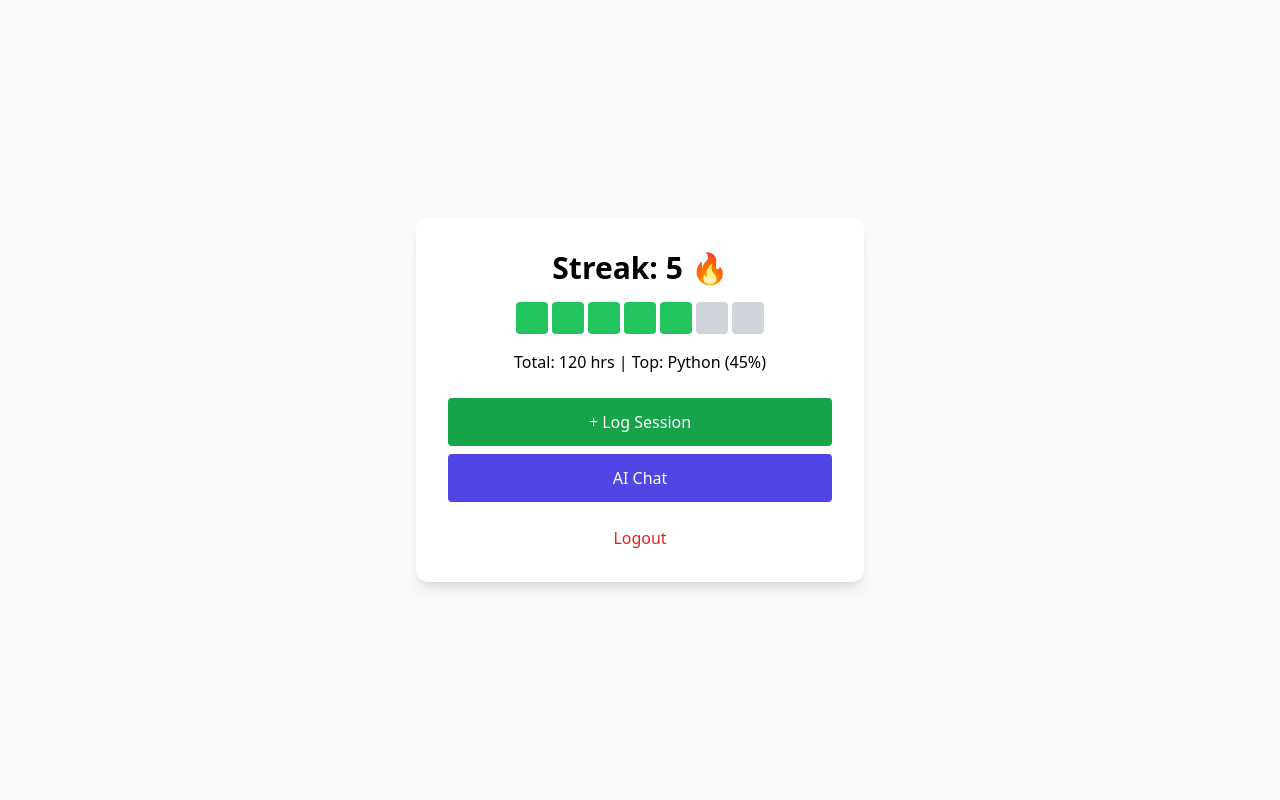
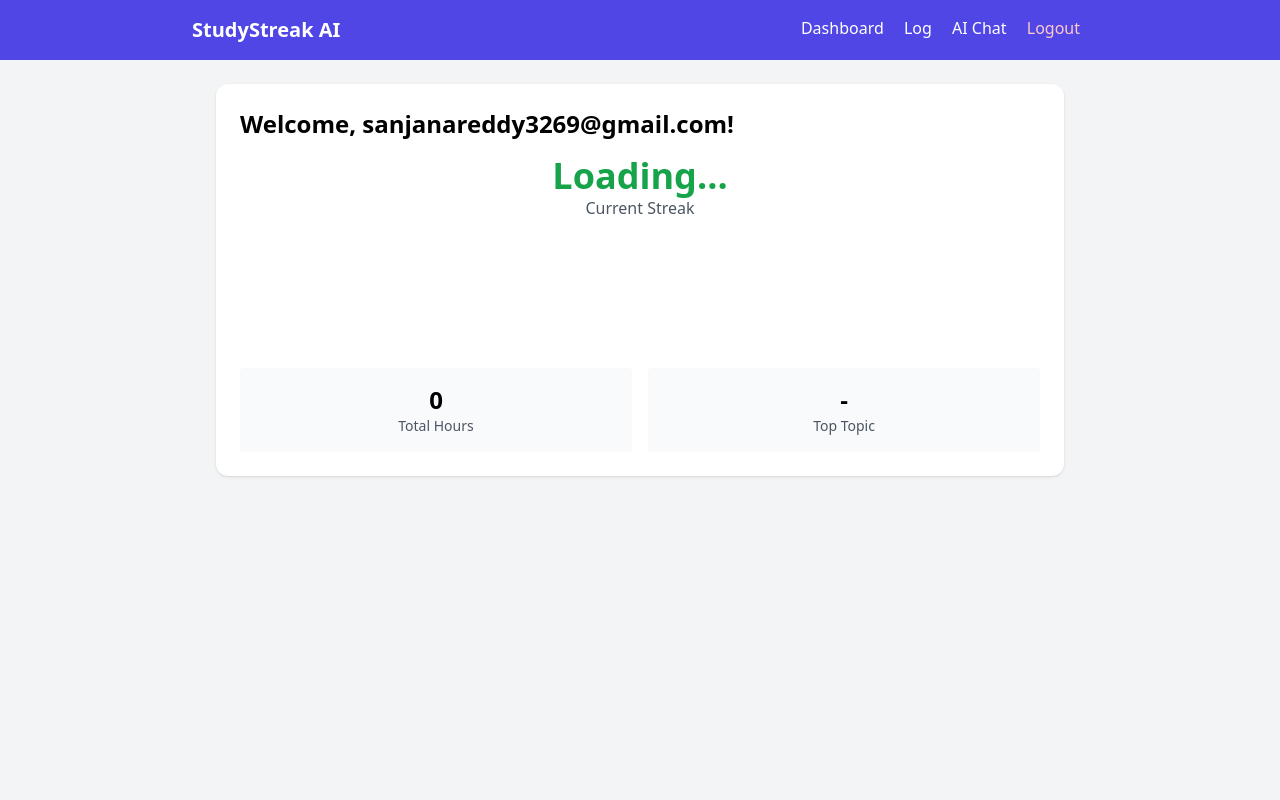
Before and after one commit to Sanjana-Balannagari/Studystreak-ai, a Flask app: page /dashboard in a window 1280 px wide. Run offline with Flask 3, Linux system fonts and the light colour scheme; a user stored in the database is signed in; data that the repository does not hold is empty; some libraries are stand-ins or nearby versions.

Commit message:
feat: dashboard with Chart.js, log form, nav

```diff
--- a/templates/base.html
+++ b/templates/base.html
@@ -5,12 +5,26 @@
   <meta name="viewport" content="width=device-width, initial-scale=1.0"/>
   <title>StudyStreak AI</title>
   <script src="https://cdn.tailwindcss.com"></script>
+  <script src="https://cdn.jsdelivr.net/npm/chart.js"></script>
 </head>
-<body class="bg-gray-50 min-h-screen flex items-center justify-center">
-  <div class="bg-white p-8 rounded-xl shadow-lg w-full max-w-md">
+<body class="bg-gray-100 min-h-screen">
+  <nav class="bg-indigo-600 text-white p-4">
+    <div class="max-w-4xl mx-auto flex justify-between">
+      <h1 class="text-xl font-bold">StudyStreak AI</h1>
+      {% if current_user.is_authenticated %}
+        <div>
+          <a href="{{ url_for('dashboard') }}" class="mx-2">Dashboard</a>
+          <a href="{{ url_for('log_session') }}" class="mx-2">Log</a>
+          <a href="{{ url_for('chat') }}" class="mx-2">AI Chat</a>
+          <a href="{{ url_for('logout') }}" class="mx-2 text-red-200">Logout</a>
+        </div>
+      {% endif %}
+    </div>
+  </nav>
+  <div class="max-w-4xl mx-auto p-6">
     {% with messages = get_flashed_messages() %}
       {% if messages %}
-        <div class="bg-red-100 text-red-700 p-2 rounded mb-4">{{ messages[0] }}</div>
+        <div class="bg-green-100 text-green-700 p-3 rounded mb-4">{{ messages[0] }}</div>
       {% endif %}
     {% endwith %}
     {% block content %}{% endblock %}
--- a/templates/dashboard.html
+++ b/templates/dashboard.html
@@ -1,19 +1,66 @@
 {% extends "base.html" %}
 {% block content %}
-<div class="text-center">
-  <h1 class="text-3xl font-bold">Streak: 5 🔥</h1>
-  <div class="flex justify-center gap-1 my-4">
-    <div class="w-8 h-8 bg-green-500 rounded"></div>
-    <div class="w-8 h-8 bg-green-500 rounded"></div>
-    <div class="w-8 h-8 bg-green-500 rounded"></div>
-    <div class="w-8 h-8 bg-green-500 rounded"></div>
-    <div class="w-8 h-8 bg-green-500 rounded"></div>
-    <div class="w-8 h-8 bg-gray-300 rounded"></div>
-    <div class="w-8 h-8 bg-gray-300 rounded"></div>
+<div class="bg-white p-6 rounded-xl shadow">
+  <h2 class="text-2xl font-bold mb-4">Welcome, {{ current_user.email }}!</h2>
+
+  <div class="text-center mb-6">
+    <h3 id="streak" class="text-4xl font-bold text-green-600">Loading...</h3>
+    <p class="text-gray-600">Current Streak</p>
   </div>
-  <p>Total: 120 hrs | Top: Python (45%)</p>
-  <a href="#" class="block mt-6 bg-green-600 text-white p-3 rounded">+ Log Session</a>
-  <a href="#" class="block mt-2 bg-indigo-600 text-white p-3 rounded">AI Chat</a>
-  <a href="{{ url_for('logout') }}" class="block mt-6 text-red-600">Logout</a>
+
+  <canvas id="heatmap" height="100"></canvas>
+
+  <div class="mt-6 grid grid-cols-2 gap-4 text-center">
+    <div class="bg-gray-50 p-4 rounded">
+      <p class="text-2xl font-bold" id="total-hrs">0</p>
+      <p class="text-sm text-gray-600">Total Hours</p>
+    </div>
+    <div class="bg-gray-50 p-4 rounded">
+      <p class="text-2xl font-bold" id="top-topic">-</p>
+      <p class="text-sm text-gray-600">Top Topic</p>
+    </div>
+  </div>
 </div>
+
+<script>
+async function loadDashboard() {
+  const [streakRes, logsRes] = await Promise.all([
+    fetch('/api/streak'), fetch('/api/logs')
+  ]);
+  const streak = await streakRes.json();
+  const logs = await logsRes.json();
+
+  document.getElementById('streak').innerText = streak.streak + " days 🔥";
+
+  // Heatmap
+  const ctx = document.getElementById('heatmap').getContext('2d');
+  const last7 = Array(7).fill(0);
+  const today = new Date();
+  logs.slice(0, 7).forEach(log => {
+    const logDate = new Date(log.log_date);
+    const diff = Math.floor((today - logDate) / 86400000);
+    if (diff < 7) last7[6 - diff] += log.minutes;
+  });
+
+  new Chart(ctx, {
+    type: 'bar',
+    data: {
+      labels: ['6d', '5d', '4d', '3d', '2d', '1d', 'Today'],
+      datasets: [{ label: 'Minutes', data: last7, backgroundColor: '#10B981' }]
+    },
+    options: { responsive: true, scales: { y: { beginAtZero: true } } }
+  });
+
+  // Stats
+  const totalMins = logs.reduce((a, b) => a + b.minutes, 0);
+  document.getElementById('total-hrs').innerText = (totalMins / 60).toFixed(1);
+
+  const topics = {};
+  logs.forEach(l => topics[l.topic] = (topics[l.topic] || 0) + l.minutes);
+  const top = Object.entries(topics).sort((a,b) => b[1]-a[1])[0];
+  if (top) document.getElementById('top-topic').innerText = `${top[0]} (${Math.round(top[1]/totalMins*100)}%)`;
+}
+
+loadDashboard();
+</script>
 {% endblock %}
```
Also changed, not shown: templates/log.html (added, +28 -0 lines).
